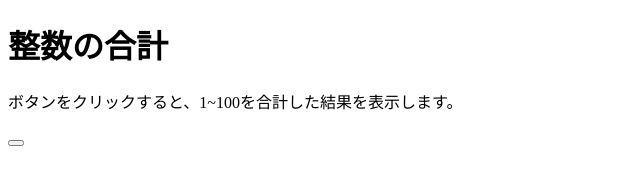
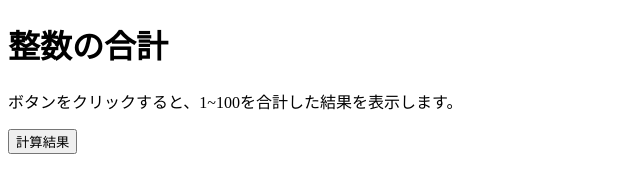
Before and after one commit to c3250361/www, a plain HTML site: page training_js09/sample12-1.html in a window 1280 px wide. Shown: the whole page, without its empty margins (0-640 px from the left). Drawn offline with Linux system fonts and the light colour scheme.

Commit message:
update2026/11/24

```diff
--- a/training_js09/sample12-1.html
+++ b/training_js09/sample12-1.html
@@ -8,7 +8,7 @@
 <body>
     <h1>整数の合計</h1>
     <p>ボタンをクリックすると、1~100を合計した結果を表示します。</p>
-    <button onclick="add100();"></button>
+    <button onclick="add100();">計算結果</button>
     <script>
         function add100(){
             let anser = 0;
```
